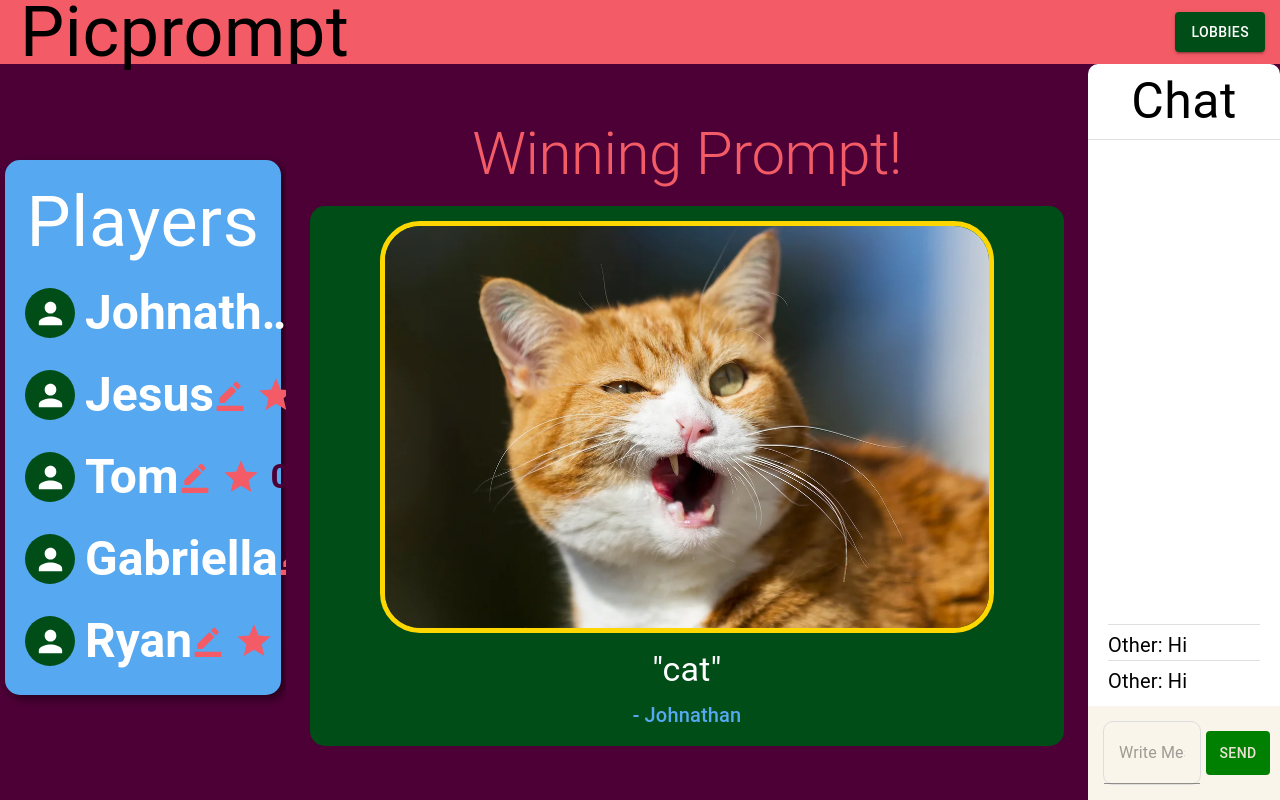
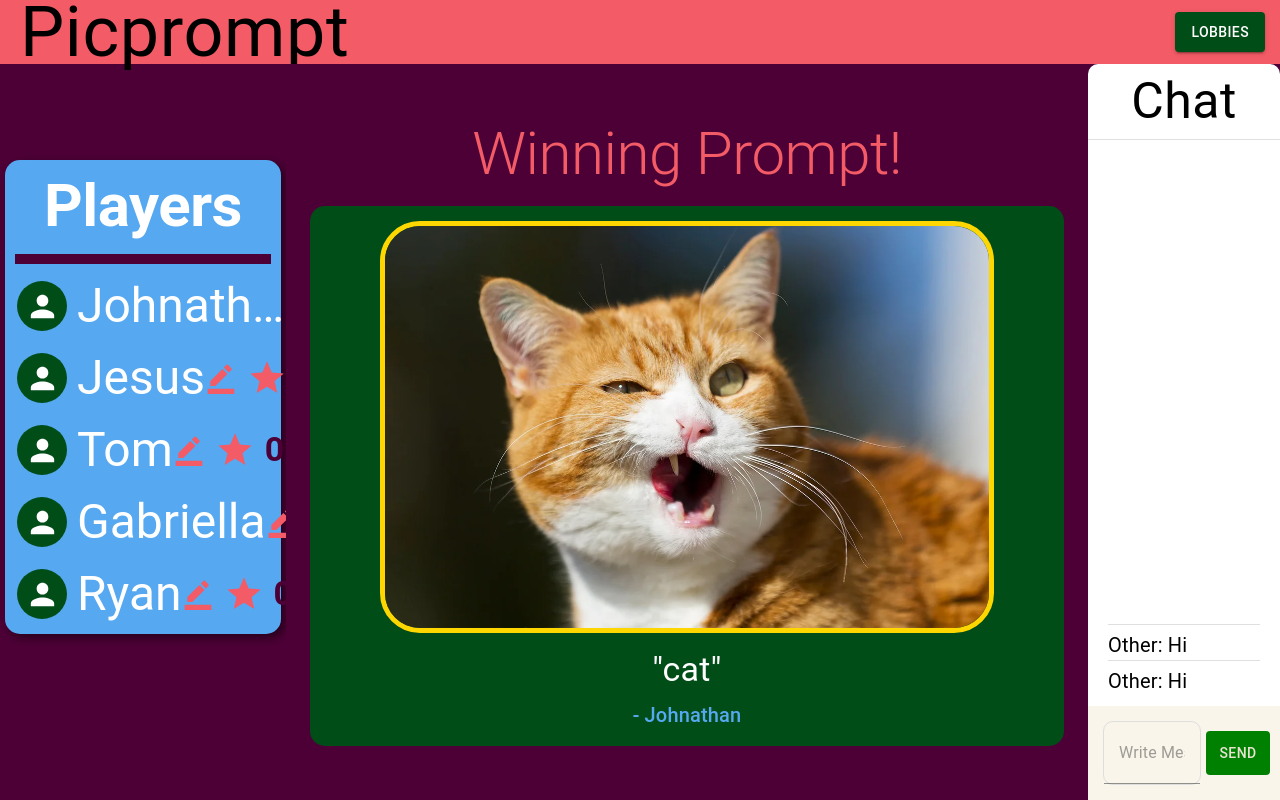
Before and after one commit to dohnnie/se-project, a React (Vite) app in the folder frontend/: page /game in a window 1280 px wide. Built offline with nearby package versions, Linux system fonts and the light colour scheme; no server answers.

Commit message:
Player List changes
Changed the display of player names so the spacing is decided by PlayerList rather than each PlayerCard having a margin.
Added a divider from component title to each PlayerCard.
Adjusted the text of player names to not be in bold.

```diff
--- a/frontend/src/components/PlayerCard.tsx
+++ b/frontend/src/components/PlayerCard.tsx
@@ -26,8 +26,6 @@ const PlayerCard = ({ player }) => {
       justifyContent: 'space-between',
       maxWidth: '20vw',
       bgcolor: '#56A8F1',
-      mb: '8px',
-      padding: '8px',
       borderRadius: '10px',
       color: 'white',
     }}>
@@ -57,7 +55,6 @@ const PlayerCard = ({ player }) => {
             ref={nameRef}
             sx={{
               flexGrow: 1,
-              fontWeight: 'bold',
               maxWidth: '8ch',
               whiteSpace: 'nowrap',
               overflow: 'hidden',
--- a/frontend/src/components/PlayerList.tsx
+++ b/frontend/src/components/PlayerList.tsx
@@ -17,13 +17,14 @@ const PlayerList = ({ players }) => {
         margin: '5px',
         mt: '12vh',
         borderRadius: '15px',
-        boxShadow: '4px 4px 10px rgba(0, 0, 0, 0.5)'
+        boxShadow: '4px 4px 10px rgba(0, 0, 0, 0.5)',
+        gap: '12px',
       }}
     >
       <Typography
-        component='h1'
+        variant='h2'
         sx={{
-          fontSize: '70px',
+          fontWeight: 'bold',
           display: 'flex',
           justifyContent: 'center',
           color: 'white',
@@ -31,6 +32,12 @@ const PlayerList = ({ players }) => {
       >
         Players
       </Typography>
+      <Divider
+      sx={{
+        borderWidth: '5px',
+        borderColor: '#4D0036',
+      }}
+      ></Divider>
       {players.map(player => <PlayerCard player={player} />)}
     </Box>
   );
```
